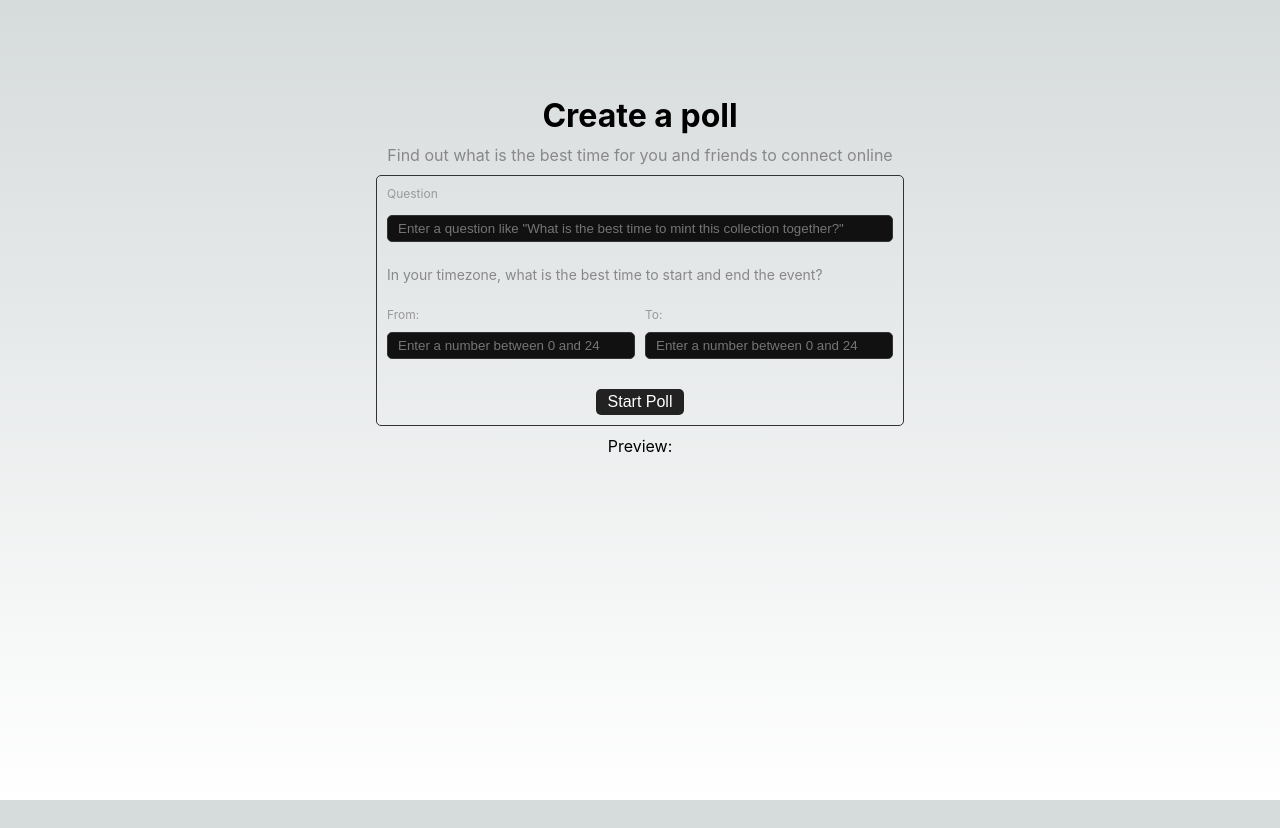
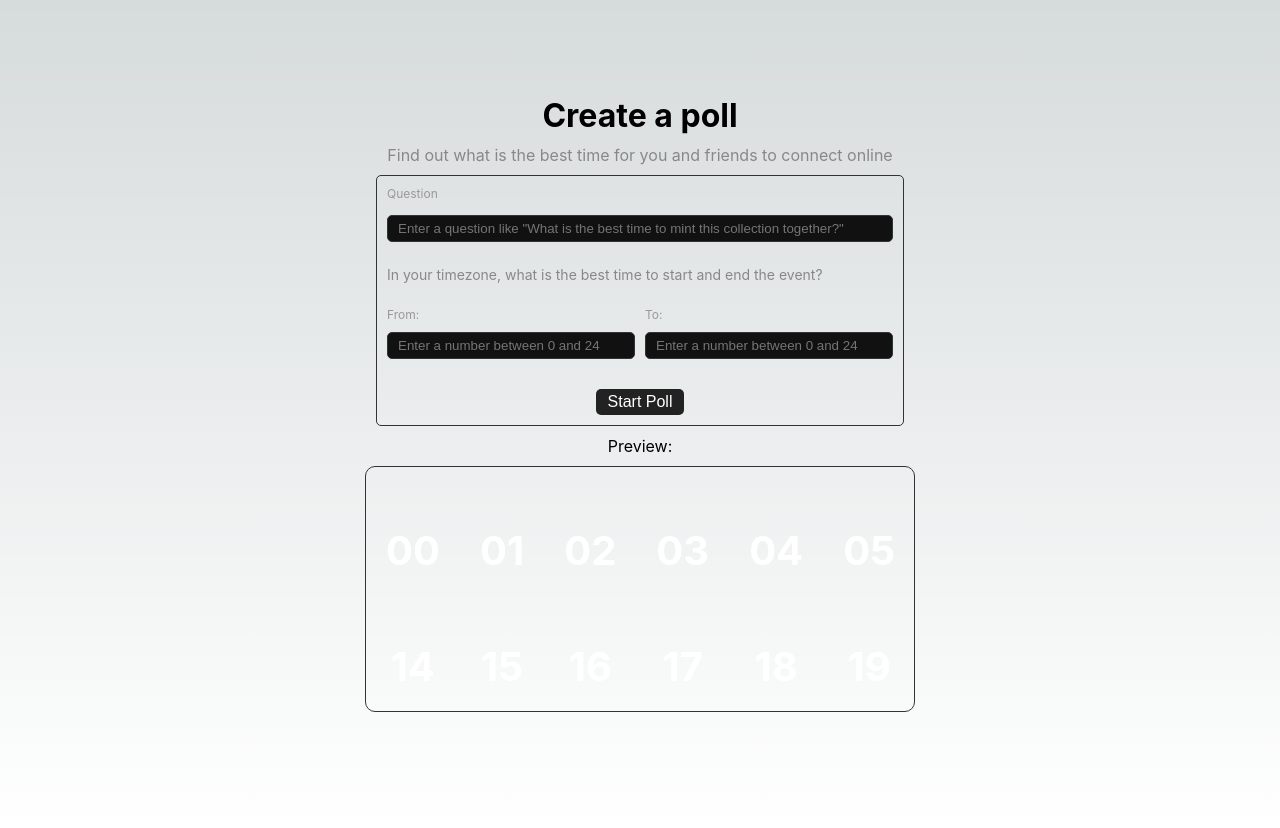
Before and after one commit to nishantrpai/tools.nishu.dev, a Next.js app: page /besttime in a window 1280 px wide. Before the commit the page ends 800 px from the top, so only its background shows below. Built offline with nearby package versions, Linux system fonts and the light colour scheme.

Commit message:
fix preview mode

```diff
--- a/pages/besttime.js
+++ b/pages/besttime.js
@@ -11,6 +11,18 @@ import moment from 'moment';
 
 
 export default function PollTime() {
+
+  return (
+    <>
+      <main>
+        <Create />
+      </main>
+    </>
+  )
+}
+
+function Vote() {
+
   // two branches one to create room and other to join room, if there is a router param then join room
   const [roomId, setRoomId] = useState('');
   const [fingerprint, setFingerprint] = useState('');
@@ -89,7 +101,6 @@ export default function PollTime() {
 
   let myHour = getHour(myTz);
   let creatorHour = getHour(creatorTz);
-  console.log(myHour, creatorHour);
   let creatorMins = Math.abs(creatorTz % 1 * 60);
   let myMins = Math.abs(myTz % 1 * 60);
 
@@ -101,15 +112,7 @@ export default function PollTime() {
   }
 
   return (
-    <Create />
-  )
-}
-
-function Vote() {
-
-  return (
     <>
-      <main>
       <div style={{ display: 'flex', flexDirection: 'column' }}>
         {/* creator tz will be from normal mode like 12am to 12pm and my tz will be offset difference to creator */}
         {/* have to start from   */}
@@ -165,12 +168,10 @@ function Vote() {
                   {myMins != 0 ? myMins : ''}
                 </span>
               </div>
-
             </div>
           ))}
         </div>
       </div>
-      </main>
     </>
 
   )
@@ -198,7 +199,6 @@ function Create() {
 
   return (
     <>
-      <main>
       <h1>Create a poll</h1>
       <p style={{ color: "#888" }} >Find out what is the best time for you and friends to connect online</p>
       <div style={{ display: 'flex', flexDirection: 'column', width: '100%', gap: 10, alignContent: 'flex-start', border: '1px solid #333', padding: '10px', borderRadius: 5 }}>
@@ -243,7 +243,12 @@ function Create() {
         <button style={{ margin: 'auto', marginTop: '20px' }} onClick={() => createRoom()}>Start Poll</button>
       </div>
       <p>Preview:</p>
-      </main>
+      <Vote
+        creatorTz={new Date().getTimezoneOffset() / 60 * -1}
+        creatorComfortStart={startBestTime}
+        creatorComfortEnd={endBestTime}
+        preview={true}
+       />
     </>
   )
 }
--- a/styles/Home.module.css
+++ b/styles/Home.module.css
@@ -360,7 +360,7 @@
   margin-bottom: 20px;
   overflow-x: scroll;
   scrollbar-width: thin;
-  max-width: 600px;
+  max-width: 550px;
 }
 .timeCtr:last-child {
   border: 0 0 20px 20px;
```
Lines whose indentation alone changed are shown as unchanged.
